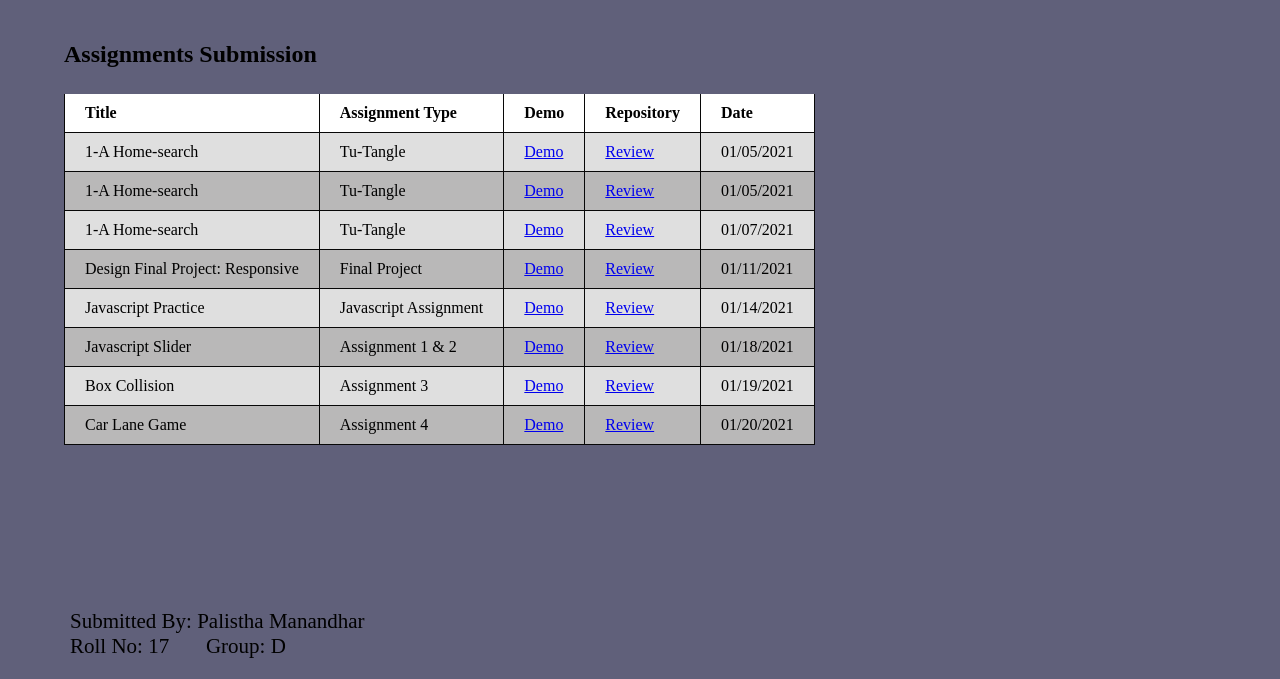
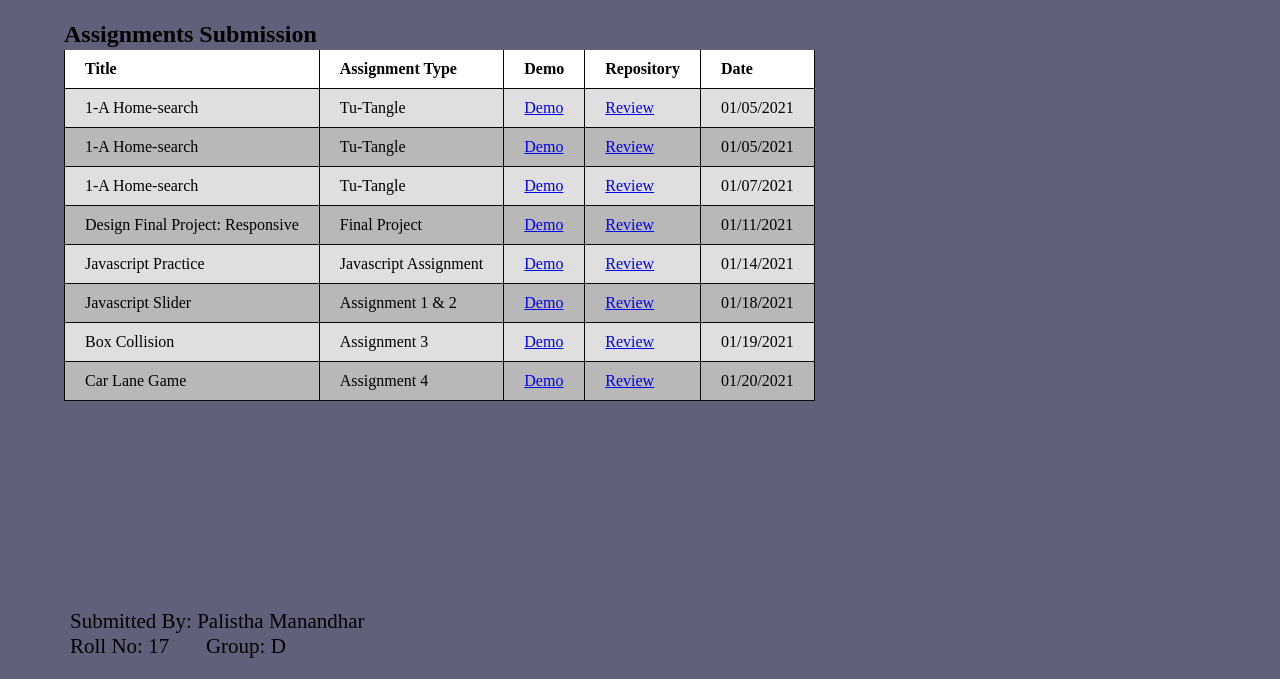
Before and after one commit to Palistha17/palistha17.github.io, a plain HTML site: page index.html in a window 1280 px wide. Shown: the part 121-800 px from the top of the page. Drawn offline with Linux system fonts and the light colour scheme.

Commit message:
new commit

```diff
--- a/css/main.css
+++ b/css/main.css
@@ -9,8 +9,7 @@ body, h1, p, ul, ol, li, dd, dl {
 }
 
 
-
-header {
+ header {
 	position: relative;
     background-color: #C5C6C7;
     text-align: left;
@@ -49,7 +48,7 @@ h3, h2 {
     margin-inline-start: 0px;
     margin-inline-end: 0px;
 	font-weight: bold;
-	line-height: 150%;
+	line-height: 97%;
 }
 
 h3{
@@ -83,7 +82,7 @@ h1 {
 	text-align: center;
 }
 table {
-	padding-top: 50px ;
+	padding-top: 32px ;
 	border-collapse: collapse;
 	display: inline-block;
 	text-align: left;
```
